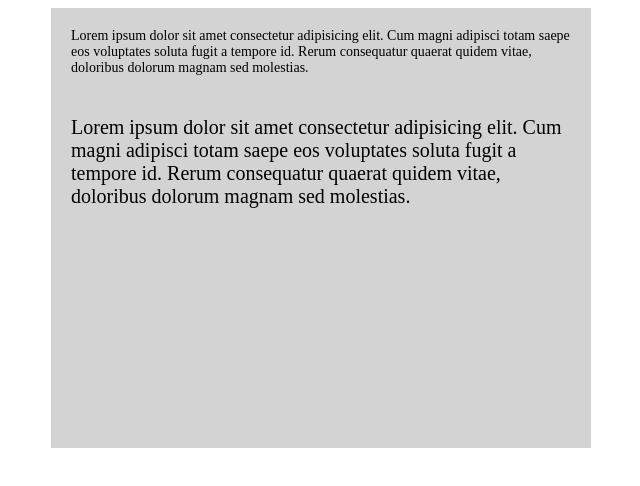
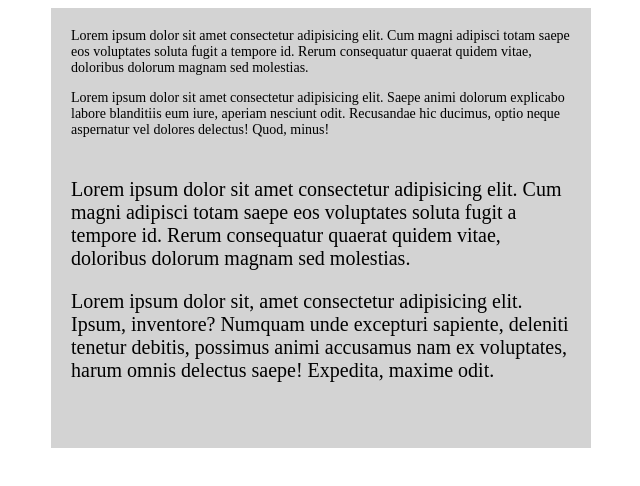
Before and after one commit to Kenneford/My-first-project, a plain HTML site: page csstest.html in a window 1280 px wide. Shown: the whole page, without its empty margins (319-959 px from the left). Drawn offline with Linux system fonts and the light colour scheme.

Commit message:
Two paragraphs added

```diff
--- a/csstest.html
+++ b/csstest.html
@@ -14,6 +14,10 @@
             Cum magni adipisci totam saepe eos voluptates soluta
             fugit a tempore id. Rerum consequatur quaerat quidem
             vitae, doloribus dolorum magnam sed molestias.
+            <p>Lorem ipsum dolor sit amet consectetur adipisicing elit.
+               Saepe animi dolorum explicabo labore blanditiis eum iure,
+               aperiam nesciunt odit. Recusandae hic ducimus, optio neque
+               aspernatur vel dolores delectus! Quod, minus!</p>
         </div>
         <div>
             Lorem ipsum dolor sit amet consectetur adipisicing elit.
@@ -21,6 +25,10 @@
             fugit a tempore id. Rerum consequatur quaerat quidem
             vitae, doloribus dolorum magnam sed molestias.
         </div>
+        <p>Lorem ipsum dolor sit, amet consectetur adipisicing elit.
+           Ipsum, inventore? Numquam unde excepturi sapiente, deleniti
+           tenetur debitis, possimus animi accusamus nam ex voluptates,
+           harum omnis delectus saepe! Expedita, maxime odit.</p>
     </div>
 </body>
 </html>
```
